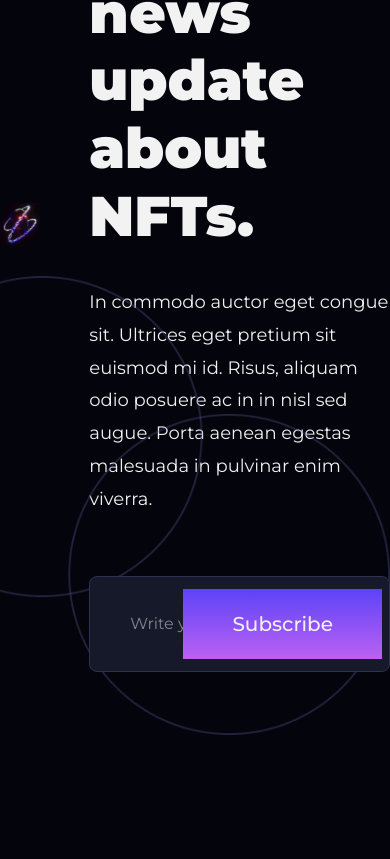
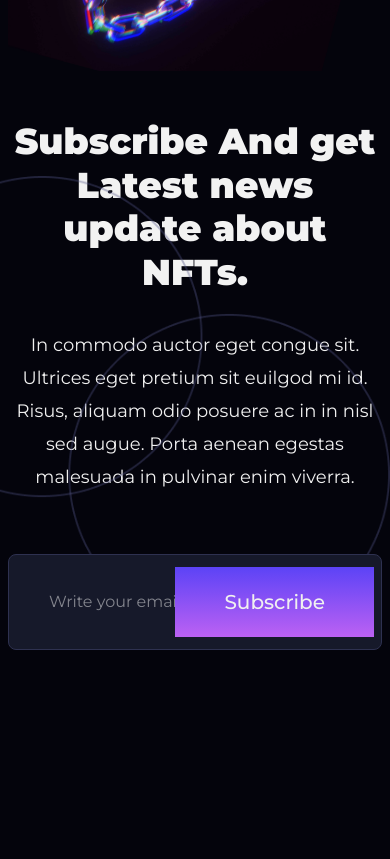
Before and after one commit to Riajul-56/NextGen, a React (Vite) app: page / in a window 390 px wide. Shown: the part 5000-5859 px from the top of the page. Built offline with nearby package versions, Linux system fonts and the light colour scheme.

Commit message:
About section responsive

```diff
--- a/src/sections/About.jsx
+++ b/src/sections/About.jsx
@@ -7,21 +7,21 @@ import aboutshade from "../assets/about_shade.png";
 
 const About = () => {
   return (
-    <section className="mt-[200px] mb-[200px] relative">
+    <section className="lg:mt-[200px] mt-[100px] mb-[200px] relative px-2 MyXl:px-0">
       <img src={aboutshade} className="absolute top-[500px] left-0" />
       <Container>
-        <Flex className="gap-[49px] items-center">
+        <Flex className="gap-[49px] items-center flex-col lg:flex-row">
           <div className="z-50">
             <img src={aboutImg} />
           </div>
 
-          <div className="max-w-[680px]">
-            <h2 className="font-black text-[56px] leading-[121%] text-text_title">
+          <div className="xl:max-w-[680px] lg:max-w-[50%]">
+            <h2 className="font-black xl:text-[56px] text-4xl text-center lg:text-left leading-[121%] text-text_title">
               Subscribe And get Latest news update about NFTs.
             </h2>
-            <p className="text-lg font-normal leading-[183%] mt-[35px] mb-15">
+            <p className="text-lg font-normal leading-[183%] mt-[35px] mb-15 text-center lg:text-left">
               In commodo auctor eget congue sit. Ultrices eget pretium sit
-              euismod mi id. Risus, aliquam odio posuere ac in in nisl sed
+              euilgod mi id. Risus, aliquam odio posuere ac in in nisl sed
               augue. Porta aenean egestas malesuada in pulvinar enim viverra.
             </p>
             <form className="relative ">
```
